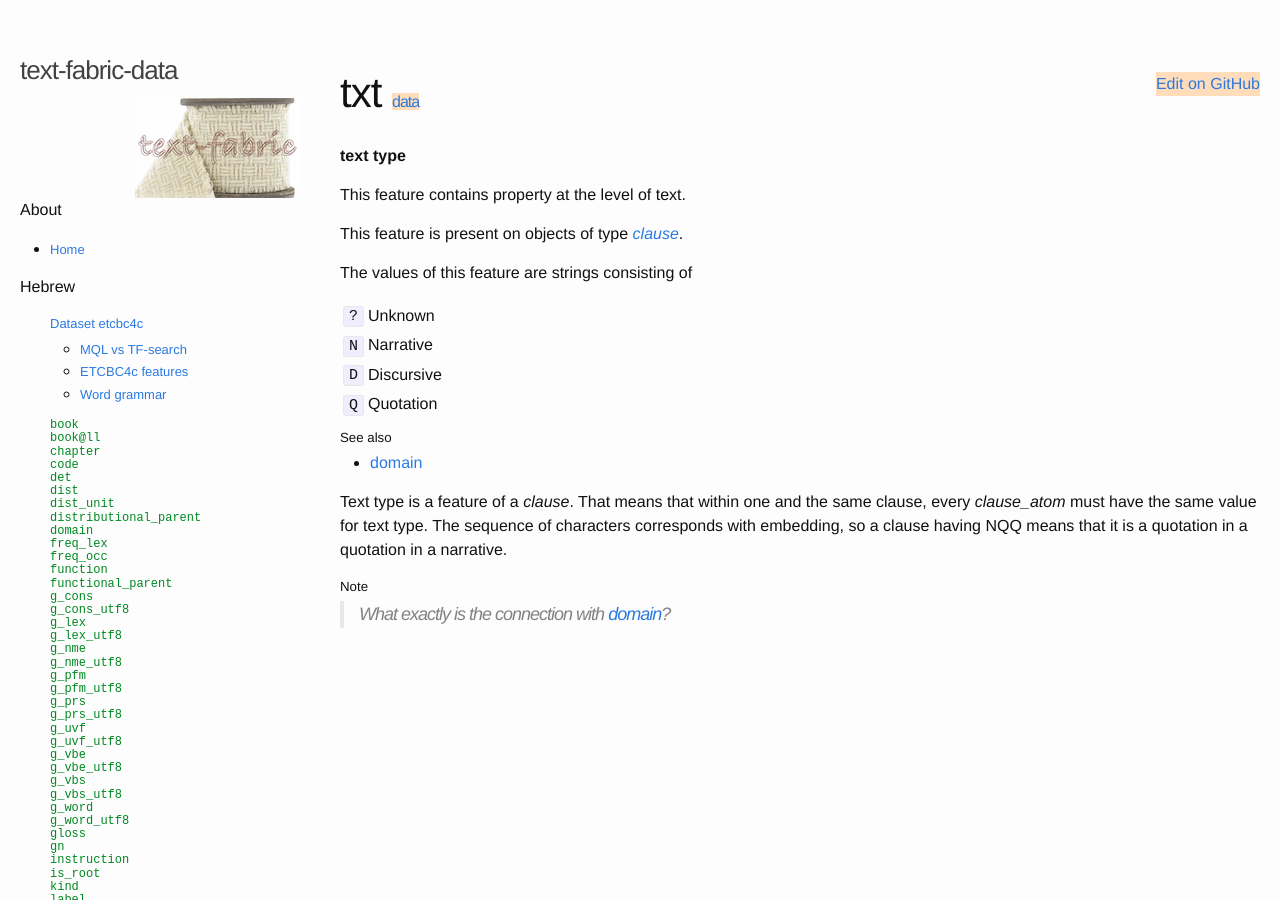
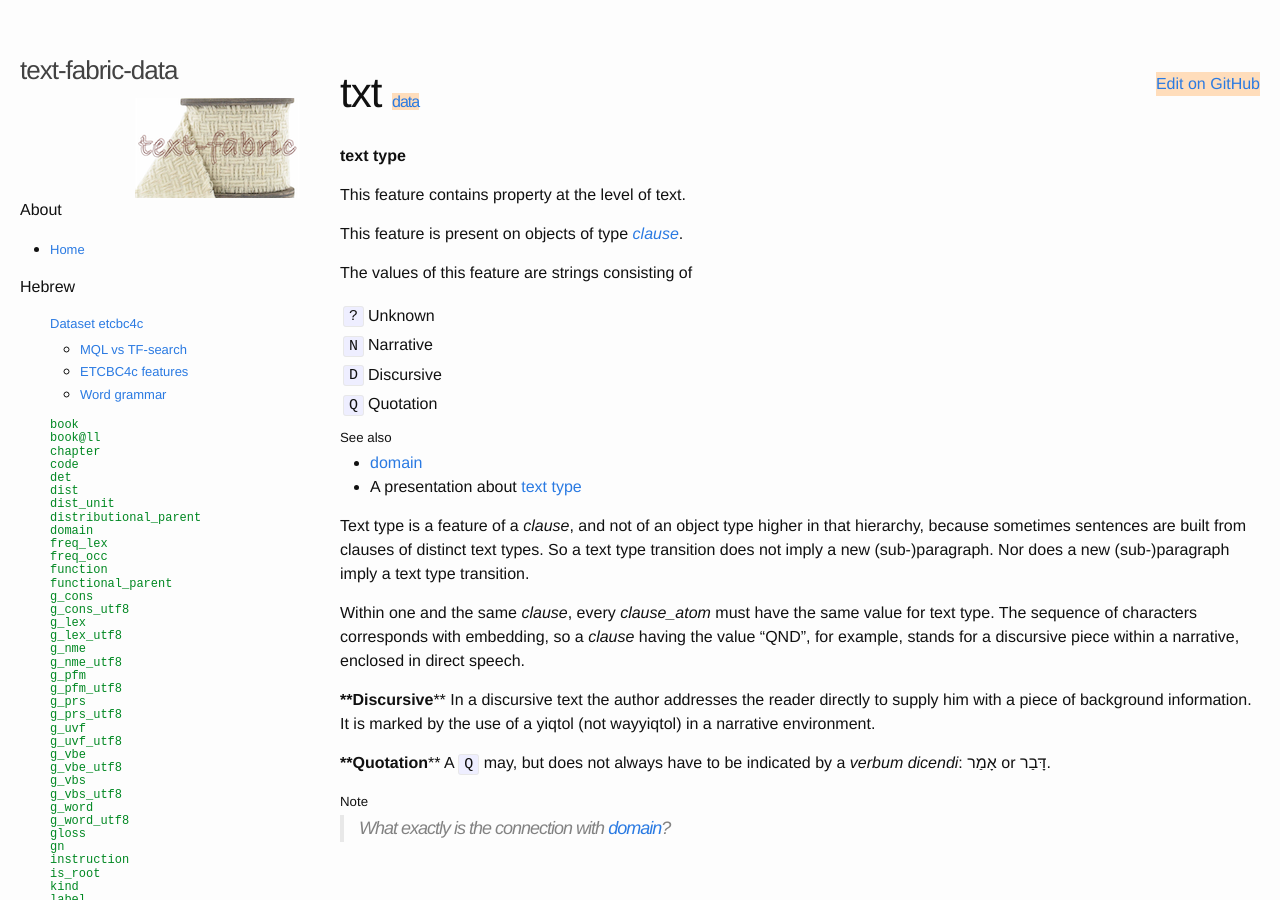
Before and after one commit to kungsik/text-fabric-data, a Jekyll site: the page built from docs/_features/hebrew/etcbc4c/txt.md, in a window 1280 px wide and 900 px high. Built offline with Jekyll 4.4.1, drawn with Linux system fonts in a browser that asks for light colours.

Commit message:
Update txt.md

```diff
--- a/docs/_features/hebrew/etcbc4c/txt.md
+++ b/docs/_features/hebrew/etcbc4c/txt.md
@@ -20,11 +20,25 @@ The values of this feature are strings consisting of
 ##### See also
 
 * [domain](domain)
+* A presentation about [text type](https://etcbc.github.io/text-fabric-data/assets/img/txt.pdf)
 
-Text type is a feature of a *clause*.
-That means that within one and the same clause, every *clause_atom* must have the same value for text type.
-The sequence of characters corresponds with embedding, so a clause having NQQ means that it is a quotation
-in a quotation in a narrative.
+Text type is a feature of a *clause*, and not of an object type higher
+in that hierarchy, because sometimes sentences are built from
+clauses of distinct text types. So a text type transition does not imply
+a new (sub-)paragraph. Nor does a new (sub-)paragraph imply a text type transition.
+
+Within one and the same *clause*, every *clause_atom* must have the
+same value for text type. The sequence of characters corresponds with embedding,
+so a *clause* having the value “QND”, for example, stands for a discursive piece within
+a narrative, enclosed in direct speech.
+
+****Discursive****
+In a discursive text the author addresses the reader directly to
+supply him with a piece of background information. It is marked by
+the use of a yiqtol (not wayyiqtol) in a narrative environment.
+
+****Quotation****
+A `Q` may, but does not always have to be indicated by a *verbum dicendi*: אָמַר or דָּבַר.
 
 ##### Note
 > What exactly is the connection with [domain](domain)?
```
